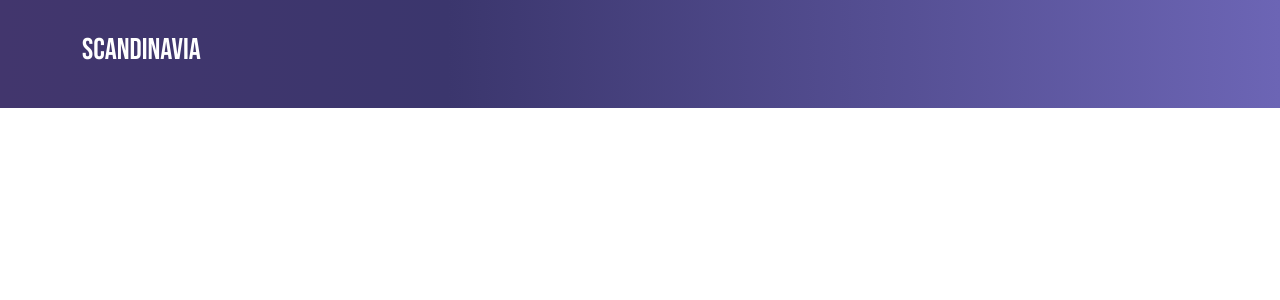
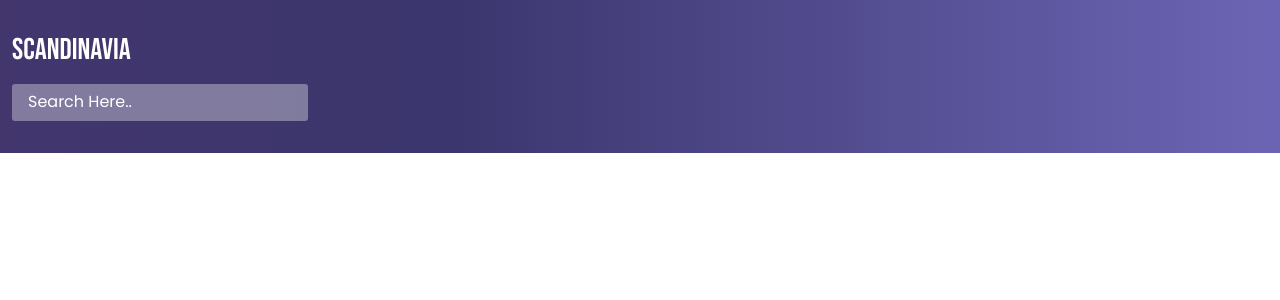
Before and after one commit to priyan1995/scandinav_test, a React (Create React App) app: page / in a window 1280 px wide. Shown: the top 300 px of the page. Built offline with nearby package versions, Linux system fonts and the light colour scheme.

Commit message:
left sidebar

```diff
--- a/src/components/common/Sidebar.jsx
+++ b/src/components/common/Sidebar.jsx
@@ -1,4 +1,5 @@
 import React from "react";
+import { UiInput } from "./UiInput";
 
 export const Sidebar = () => {
     return (
@@ -6,6 +7,7 @@ export const Sidebar = () => {
             <div className="pd-sidebar">
                 <div className="pd-sidebar__header">
                     <h2>Scandinavia</h2>
+                    <UiInput type="text" placeholder="Search Here.." />
                 </div>
             </div>
 
--- /dev/null
+++ b/src/components/common/UiInput.jsx
@@ -0,0 +1,12 @@
+import React from "react";
+import { Form } from "react-bootstrap";
+
+export const UiInput = (props) => {
+return(
+    <>
+      <Form.Group className={props.className} >
+        <Form.Control type={props.type} placeholder={props.placeholder} />
+      </Form.Group>
+    </>
+)
+}
--- a/src/components/pages/HomeWrapper.jsx
+++ b/src/components/pages/HomeWrapper.jsx
@@ -6,12 +6,12 @@ export const HomeWrapper = () => {
     return (
         <>
             <div className="pd-h-w">
-                <Container>
+                <Container fluid>
                     <Row>
-                        <Col lg="4">
+                        <Col lg="3">
                             <Sidebar />
                         </Col>
-                        <Col lg="8">
+                        <Col lg="9">
 
                         </Col>
                     </Row>
--- a/src/styles/_main.scss
+++ b/src/styles/_main.scss
@@ -6,6 +6,7 @@
 
 }
 
+
 .pd-h-w {
     background: rgb(66, 54, 109);
     background: linear-gradient(90deg, rgba(66, 54, 109, 1) 0%, rgba(59, 54, 109, 1) 35%, rgba(108, 101, 181, 1) 100%);
--- a/src/styles/_sidebar.scss
+++ b/src/styles/_sidebar.scss
@@ -1,12 +1,31 @@
-@import url('https://fonts.googleapis.com/css2?family=Bebas+Neue&display=swap');
+@import url("https://fonts.googleapis.com/css2?family=Bebas+Neue&display=swap");
 
-.pd-sidebar{
+.pd-sidebar {
     padding: 2rem 0;
-    &__header{
-        h2{
-            @include fnt-poppins(500,30px);
+    &__header {
+        h2 {
+            @include fnt-poppins(500, 30px);
             color: $fontColorLight;
-            font-family: 'Bebas Neue', sans-serif;
+            font-family: "Bebas Neue", sans-serif;
+        }
+
+        input {
+            border: none !important;
+            background: #ffffff57;
+            border-radius: 3px;
+            padding: 0.4rem 1rem;
+            outline: none !important;
+            @include fnt-poppins(400, 16px);
+            color: $fontColorLight !important;
+            margin-top: 1rem;
+            &::placeholder {
+                color: $fontColorLight;
+            }
+            &:focus{
+                box-shadow: none;
+                outline: none;
+                border: none;
+            }
         }
     }
 }
```
